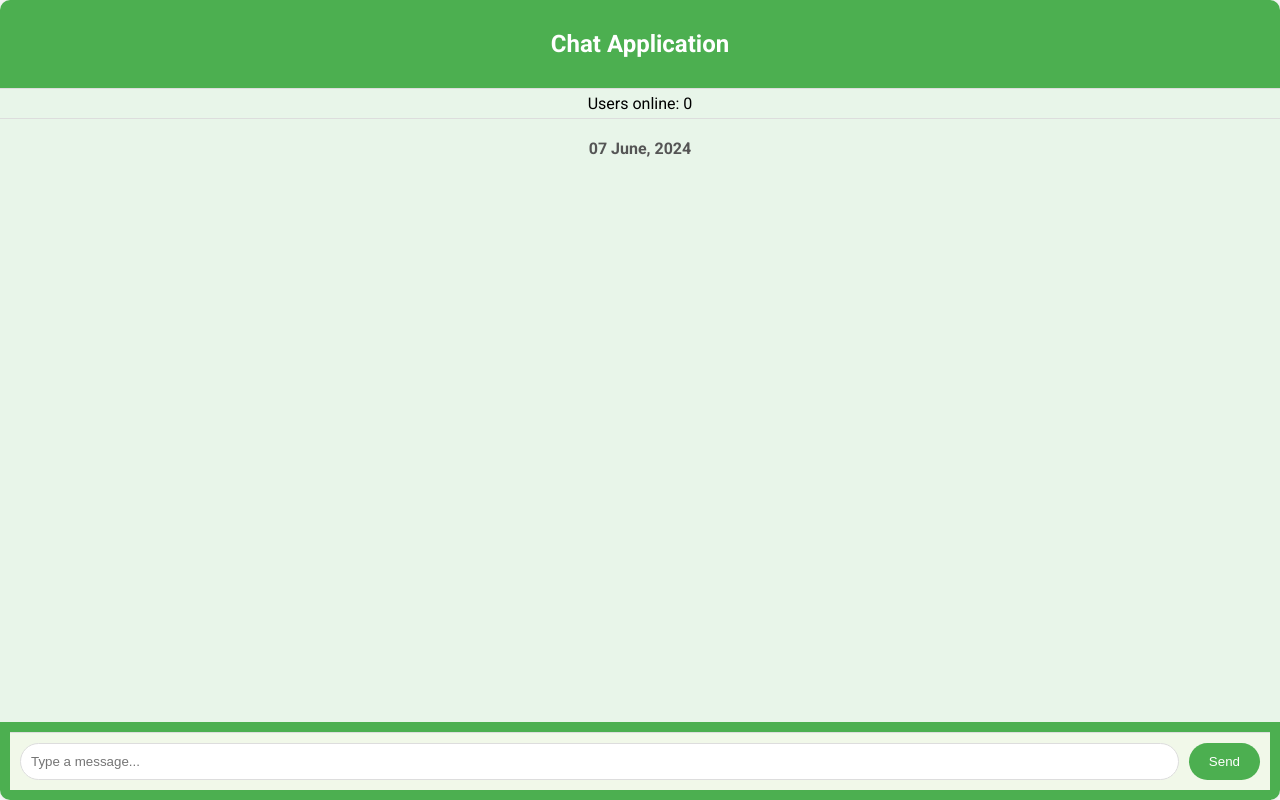
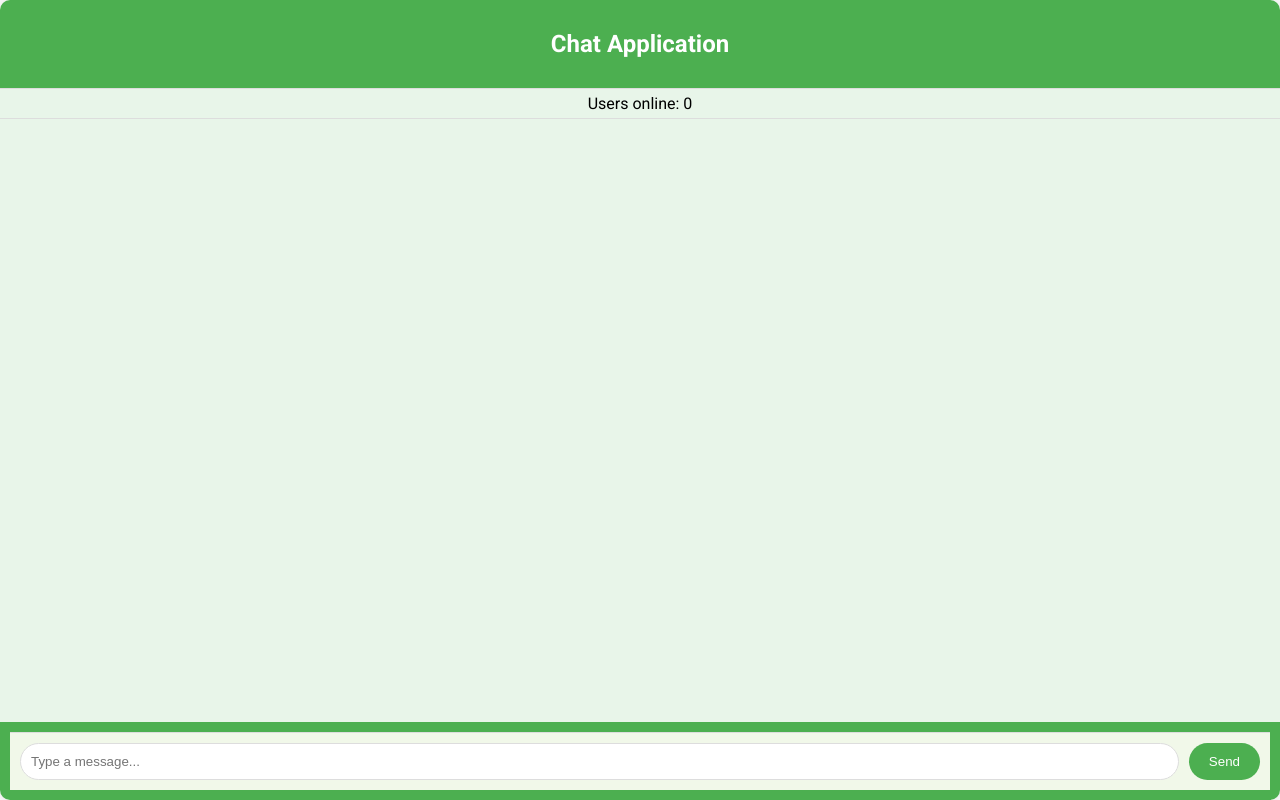
Before and after one commit to PeterPark07/chatapp, a Flask app: page / in a window 1280 px wide. Run offline with Flask 3, Linux system fonts and the light colour scheme; data that the repository does not hold is empty; some libraries are stand-ins or nearby versions.

Commit message:
Update chat.html

```diff
--- a/templates/chat.html
+++ b/templates/chat.html
@@ -42,7 +42,6 @@
         .date {
             text-align: center;
             margin: 10px 0;
-            font-weight: bold;
             color: #555;
         }
         .message {
@@ -120,7 +119,6 @@
 
             document.querySelector('.chat-input').addEventListener('submit', function(e) {
                 e.preventDefault();
-                const usernameInput = this.elements['username'];
                 const messageInput = this.elements['message'];
                 const username = 'user';
                 const message = messageInput.value;
@@ -138,7 +136,6 @@
         </div>
         <div id="users-online" class="users-online">Users online: 0</div>
         <div class="chat-messages">
-            <div class="date">{{ current_date }}</div>
             {% for message in messages %}
                 <div class="message">
                     <span class="username">{{ message.username }}</span>
```
